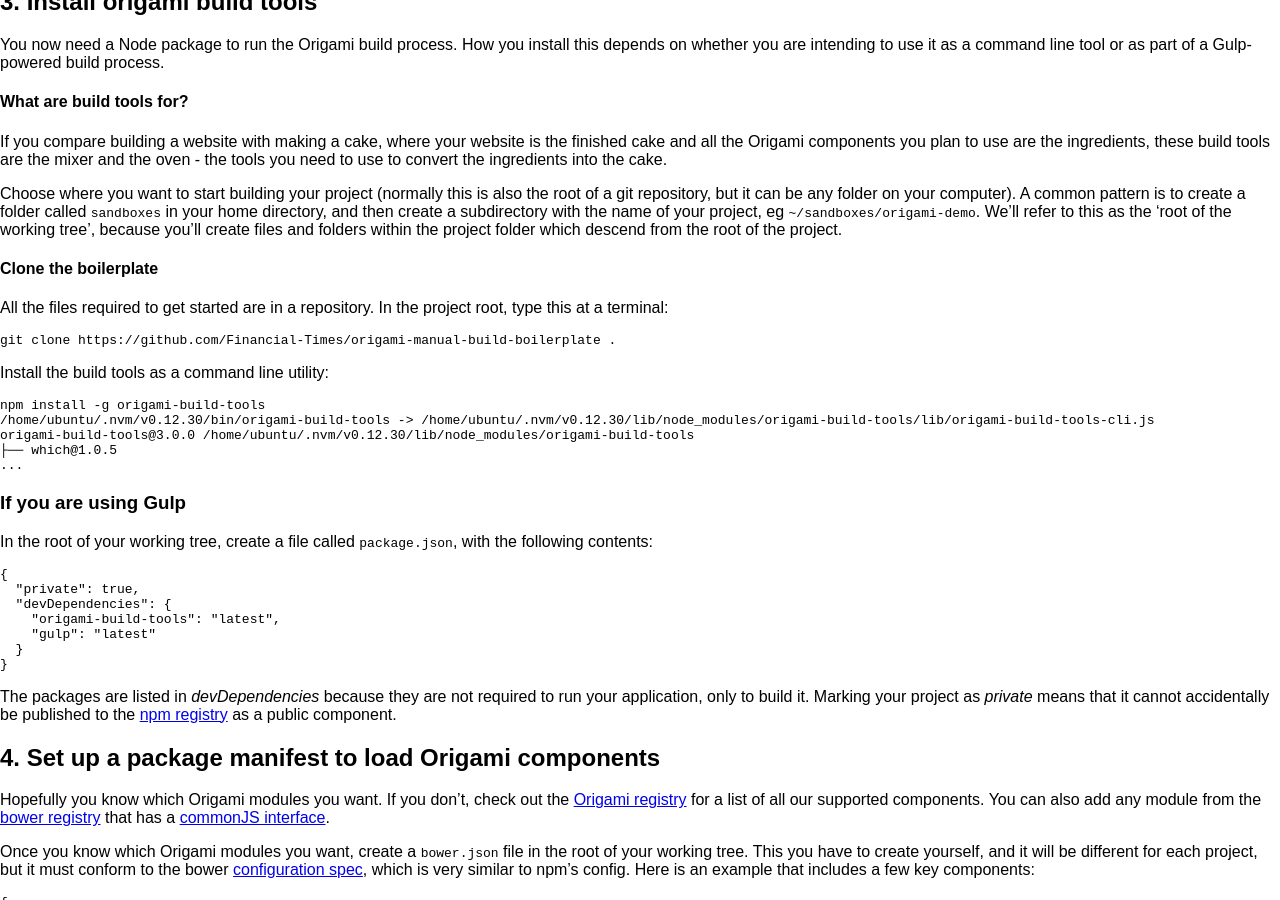
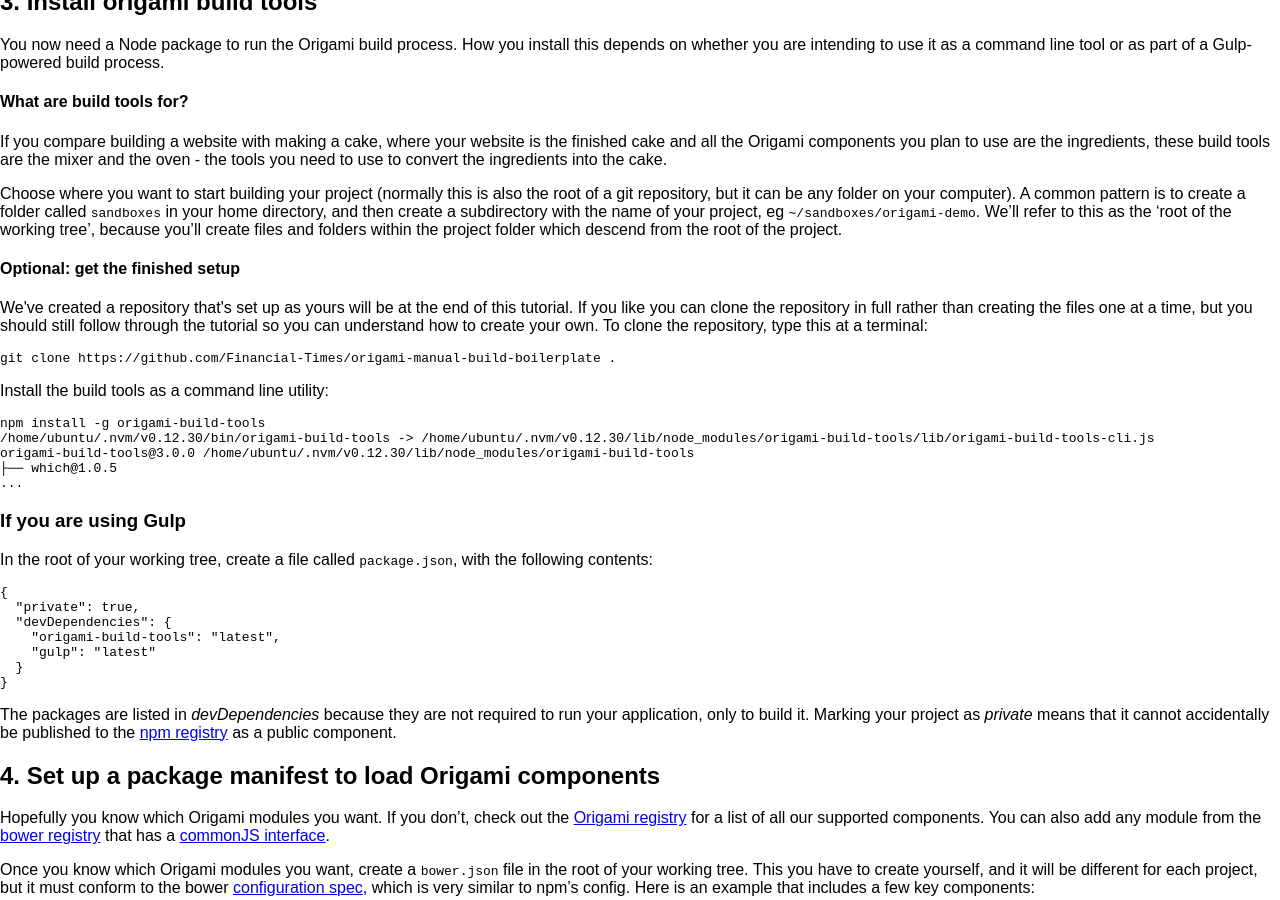
Before and after one commit to Financial-Times/ft-origami, a Jekyll site: the page built from docs/developer-guide/building-modules.md, in a window 1280 px wide and 900 px high, scrolled down 1972 px. Built offline with Jekyll 4.4.1, drawn with Linux system fonts in a browser that asks for light colours; nearby versions of some CDN libraries; comment, search, counter and statistics services are not loaded; a style sheet for code colours, icons or effects is not loaded.

Commit message:
Rephrase aside block on getting the finished setup

```diff
--- a/docs/developer-guide/building-modules.md
+++ b/docs/developer-guide/building-modules.md
@@ -101,8 +101,8 @@ You now need a Node package to run the Origami build process.  How you install t
 Choose where you want to start building your project (normally this is also the root of a git repository, but it can be any folder on your computer).  A common pattern is to create a folder called `sandboxes` in your home directory, and then create a subdirectory with the name of your project, eg `~/sandboxes/origami-demo`.  We'll refer to this as the 'root of the working tree', because you'll create files and folders within the project folder which descend from the root of the project.
 
 <aside>
-<h4>Clone the boilerplate</h4>
-<p>All the files required to get started are in a repository. In the project root, type this at a terminal:</p>
+<h4>Optional: get the finished setup</h4>
+<p>We've created a repository that's set up as yours will be at the end of this tutorial. If you like you can clone the repository in full rather than creating the files one at a time, but you should still follow through the tutorial so you can understand how to create your own. To clone the repository, type this at a terminal:</p>
 <pre class="cli">
 <kbd>git clone https://github.com/Financial-Times/origami-manual-build-boilerplate .</kbd>
 </pre>
```
